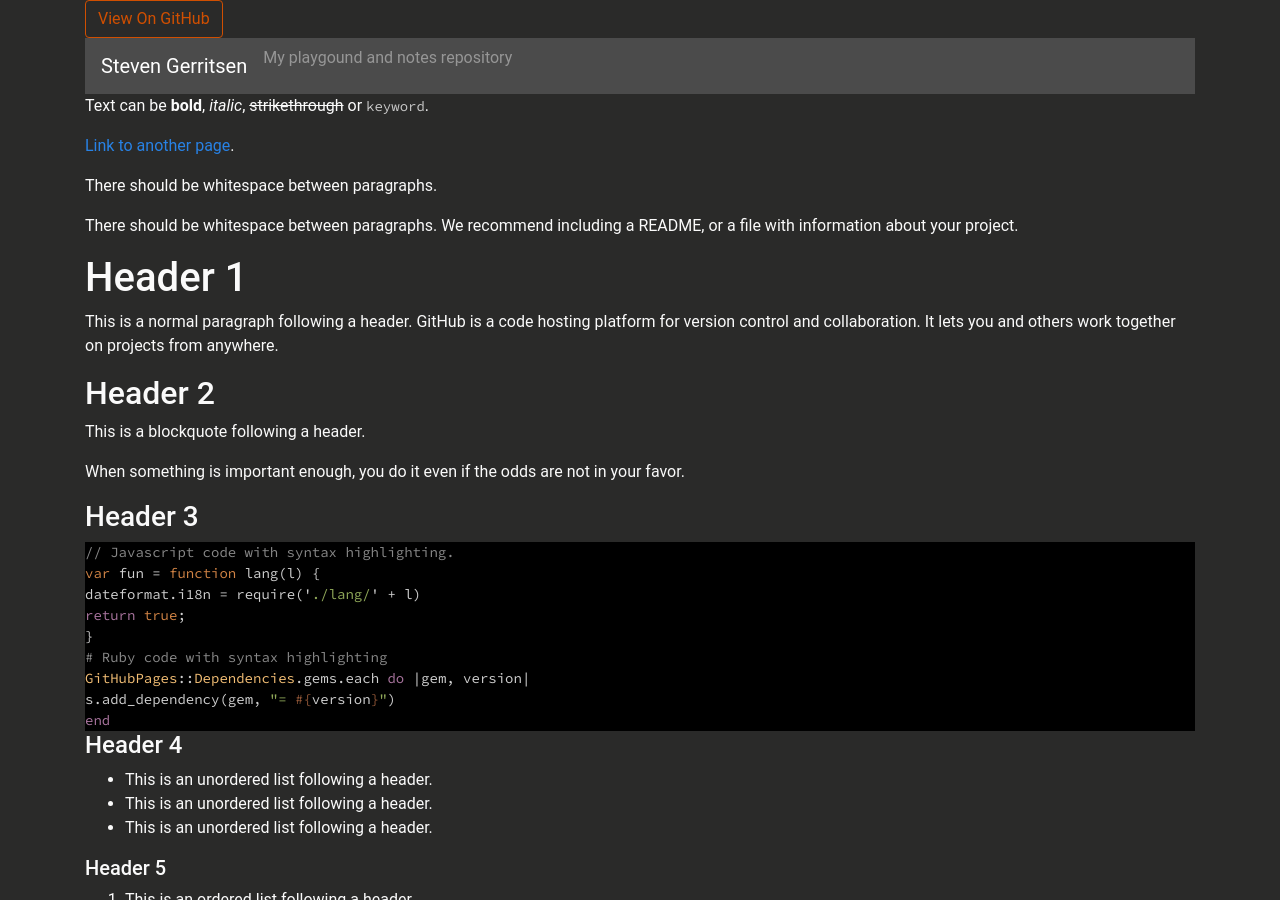
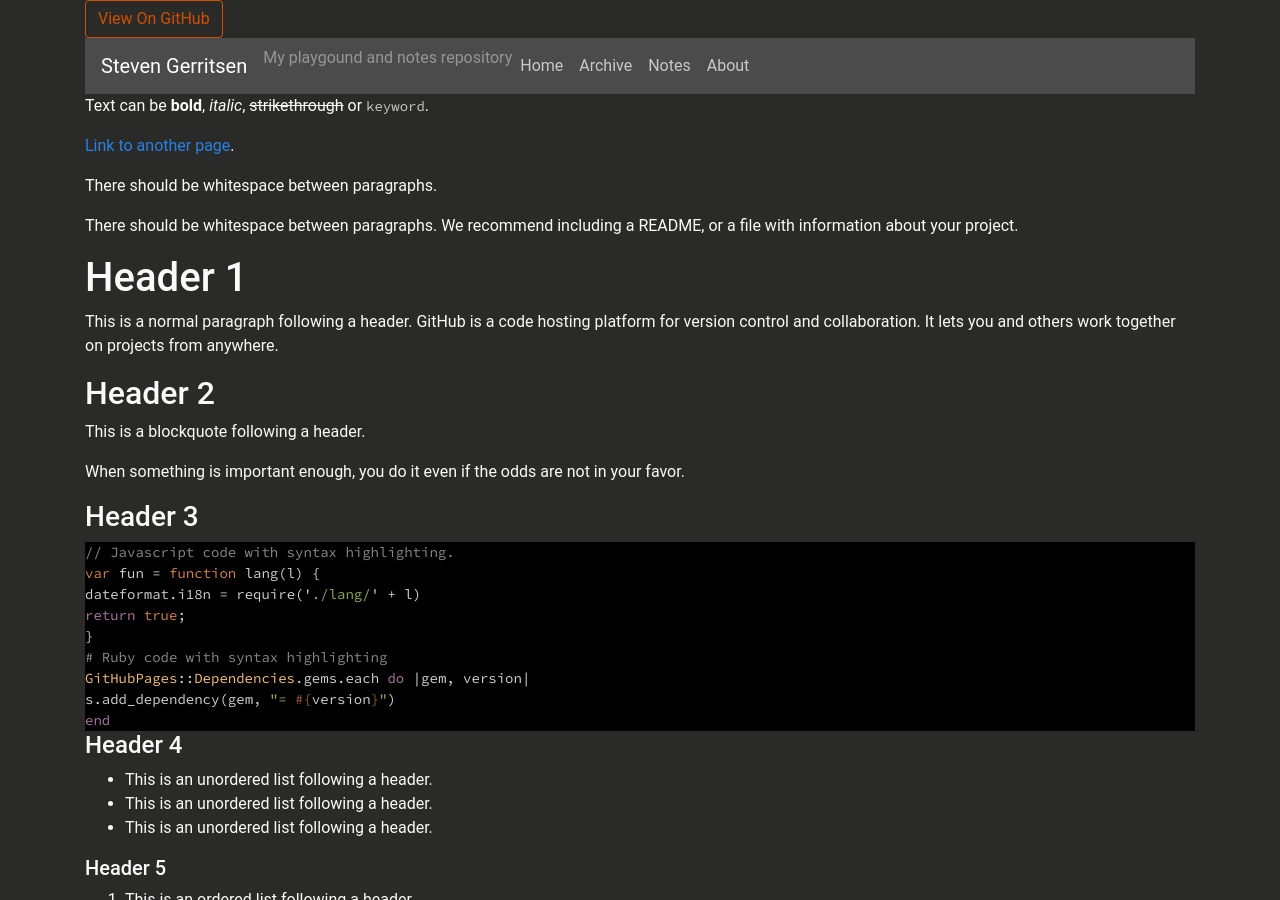
Before and after one commit to Steeff0/steeff0.github.io, a Jekyll site: the page built from pages/markdown-test.md, in a window 1280 px wide and 900 px high. Built offline with Jekyll 4.4.1, drawn with Linux system fonts in a browser that asks for light colours; some web fonts are replaced.

Commit message:
Fix menu

```diff
--- a/_includes/header.html
+++ b/_includes/header.html
@@ -20,7 +20,9 @@
                     <a class="navbar-brand site-title" href="{{ '/' | relative_url }}">
                         {{ site.title | default: site.github.repository_name | escape }}
                     </a>
-                    <p class="text-muted">{{ site.description | default: site.github.project_tagline }}</p>
+                    <p class="text-muted">
+                        {{ site.description | default: site.github.project_tagline }}
+                    </p>
 
                     <button class="navbar-toggler" type="button" data-toggle="collapse" data-target="#navbar-mainmenu"
                             aria-controls="navbar-mainmenu" aria-expanded="false" aria-label="Toggle navigation">
@@ -30,6 +32,7 @@
                     <div class="collapse navbar-collapse" id="navbar-mainmenu">
                         <ul class="navbar-nav mr-auto">
                             {% assign links = site.data.navigation %}
+                            {% for link in links %}
                                 {% assign activeClass = '' %}
                                 {% assign activeContent = '' %}
                                 {% assign linkClass = '' %}
@@ -43,7 +46,7 @@
                                 <li class="nav-item {{ activeClass }}{{ linkClass }}">
                                     <a class="nav-link" href="{{ link.url | relative_url }}">{{ link.title }}{{ activeContent }}</a>
                                 </li>
-
+                            {% endfor %}
                         </ul>
                     </div>
                 </nav>
```
Lines whose indentation alone changed are shown as unchanged.
